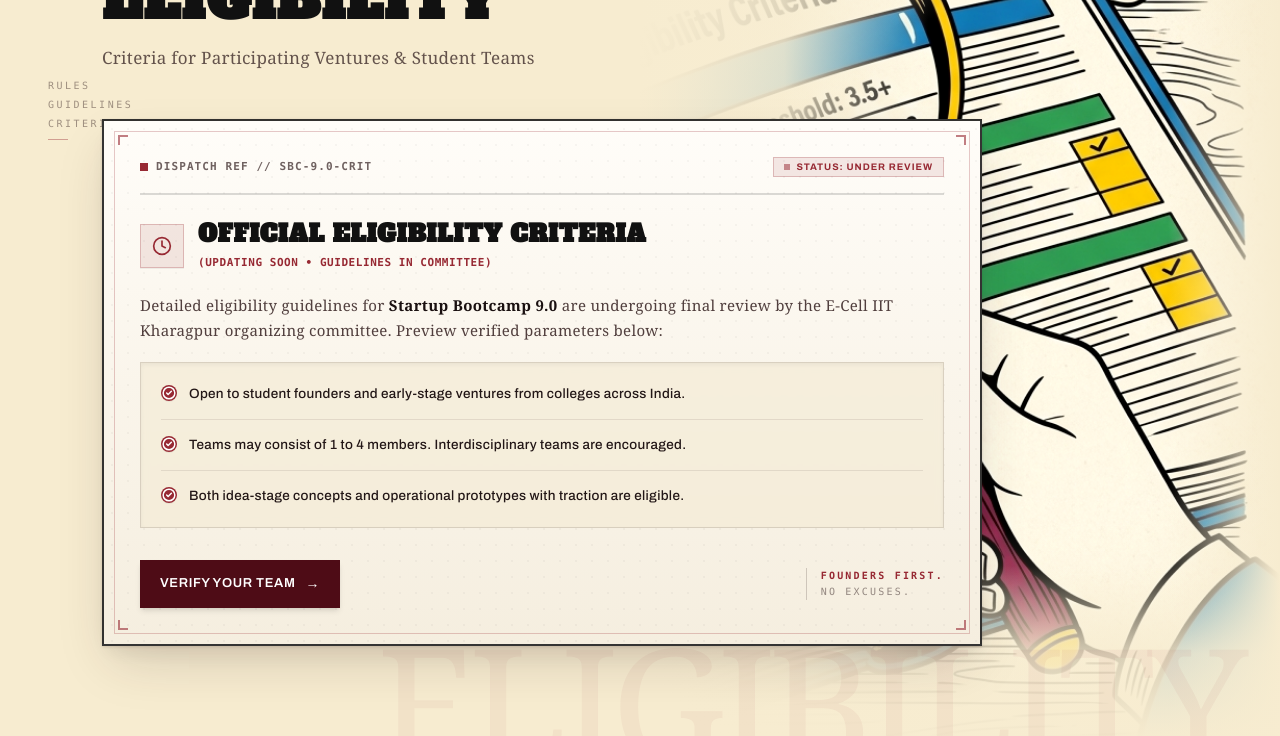
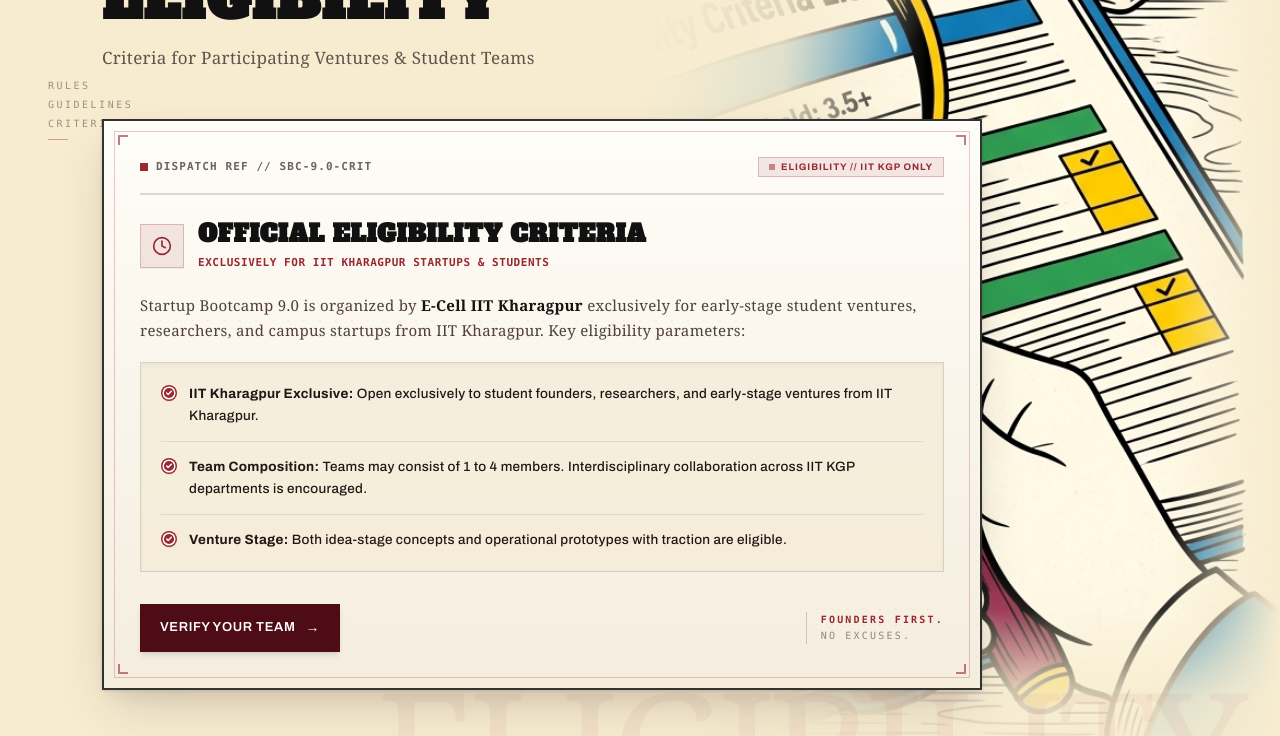
Before and after one commit to suvam-dev/sbc2.0, a Next.js app: page / in a window 1280 px wide. Shown: the part 2000-2736 px from the top of the page. Built offline with nearby package versions, Linux system fonts and the light colour scheme.

Commit message:
fix: update eligibility criteria to be exclusively for IIT Kharagpur startups and students

```diff
--- a/app/components/Eligibility.tsx
+++ b/app/components/Eligibility.tsx
@@ -156,7 +156,7 @@
             </div>
             <span className="inline-flex items-center gap-1.5 px-2 sm:px-2.5 py-0.5 rounded-none bg-[#972933]/10 text-[#972933] font-bold text-[9px] sm:text-[9.5px] tracking-widest border border-[#972933]/25">
               <span className="w-1.5 h-1.5 rounded-none bg-[#972933] animate-pulse" />
-              STATUS: UNDER REVIEW
+              ELIGIBILITY // IIT KGP ONLY
             </span>
           </div>
 
@@ -170,13 +170,13 @@
                 Official Eligibility Criteria
               </h3>
               <span className="text-[10px] sm:text-[11px] font-mono text-[#972933] font-bold tracking-wider uppercase">
-                (Updating Soon • Guidelines in Committee)
+                Exclusively for IIT Kharagpur Startups &amp; Students
               </span>
             </div>
           </div>
 
           <p className="relative z-10 text-xs sm:text-sm md:text-[15px] leading-relaxed text-[#321F1F]/85 mb-4 sm:mb-5 font-serif">
-            Detailed eligibility guidelines for <strong className="font-semibold text-[#1a1010]">Startup Bootcamp 9.0</strong> are undergoing final review by the E-Cell IIT Kharagpur organizing committee. Preview verified parameters below:
+            Startup Bootcamp 9.0 is organized by <strong className="font-semibold text-[#1a1010]">E-Cell IIT Kharagpur</strong> exclusively for early-stage student ventures, researchers, and campus startups from IIT Kharagpur. Key eligibility parameters:
           </p>
 
           {/* Inner Checklist Container with Rich Warm Parchment & High Contrast */}
@@ -186,7 +186,7 @@
                 <CheckCircle2 className="w-3.5 h-3.5 text-white stroke-[2.5]" />
               </div>
               <span className="text-xs sm:text-[13.5px] text-[#221616] font-medium leading-relaxed">
-                Open to student founders and early-stage ventures from colleges across India.
+                <strong>IIT Kharagpur Exclusive:</strong> Open exclusively to student founders, researchers, and early-stage ventures from IIT Kharagpur.
               </span>
             </div>
             <div className="h-px w-full bg-[#321F1F]/10" aria-hidden="true" />
@@ -195,7 +195,7 @@
                 <CheckCircle2 className="w-3.5 h-3.5 text-white stroke-[2.5]" />
               </div>
               <span className="text-xs sm:text-[13.5px] text-[#221616] font-medium leading-relaxed">
-                Teams may consist of 1 to 4 members. Interdisciplinary teams are encouraged.
+                <strong>Team Composition:</strong> Teams may consist of 1 to 4 members. Interdisciplinary collaboration across IIT KGP departments is encouraged.
               </span>
             </div>
             <div className="h-px w-full bg-[#321F1F]/10" aria-hidden="true" />
@@ -204,7 +204,7 @@
                 <CheckCircle2 className="w-3.5 h-3.5 text-white stroke-[2.5]" />
               </div>
               <span className="text-xs sm:text-[13.5px] text-[#221616] font-medium leading-relaxed">
-                Both idea-stage concepts and operational prototypes with traction are eligible.
+                <strong>Venture Stage:</strong> Both idea-stage concepts and operational prototypes with traction are eligible.
               </span>
             </div>
           </div>
--- a/app/components/HeroSection.tsx
+++ b/app/components/HeroSection.tsx
@@ -58,7 +58,7 @@
     { label: "Registration", title: "Open For Student Teams", tag: "Apply Online" },
     { label: "Mentorship", title: "Two One-on-One Rounds", tag: "Alumni & Leaders" },
     { label: "Focus", title: "Strategy, Product & Scale", tag: "Idea to Prototype" },
-    { label: "Eligibility", title: "Pan-India Colleges", tag: "1-4 Members" },
+    { label: "Eligibility", title: "IIT Kharagpur Only", tag: "1-4 Members" },
   ];
 
   return (
--- a/app/components/PastMentorsMarquee.tsx
+++ b/app/components/PastMentorsMarquee.tsx
@@ -307,7 +307,7 @@
                   Guide Startup Bootcamp 9.0
                 </h4>
                 <p className="text-[11.5px] text-[#321F1F]/70 font-serif leading-snug mb-3">
-                  Mentor early-stage ventures from colleges across India.
+                  Mentor early-stage ventures from IIT Kharagpur.
                 </p>
                 {renderCtaButton("w-full")}
               </div>
@@ -355,7 +355,7 @@
                 Guide the Next Wave of Founders
               </h4>
               <p className="text-xs text-[#321F1F]/75 font-serif leading-relaxed mb-3.5">
-                Share your operational experience and mentor ambitious early-stage startups from across India.
+                Share your operational experience and mentor ambitious early-stage startups from IIT Kharagpur.
               </p>
               {renderCtaButton("w-full shadow-md")}
             </div>
--- a/app/components/RegisterWizard.tsx
+++ b/app/components/RegisterWizard.tsx
@@ -424,8 +424,7 @@
                 >
                   <div className="text-center space-y-2">
                     <p className="text-xs sm:text-sm text-[#321F1F]/75">
-                      Startup Bootcamp is open to full-time undergraduate and postgraduate students
-                      in India.
+                      Startup Bootcamp 9.0 is exclusively open to student ventures, researchers, and campus startups of IIT Kharagpur.
                     </p>
                   </div>
 
@@ -434,12 +433,12 @@
                       htmlFor="college-email"
                       className="block text-xs sm:text-sm font-semibold text-[#321F1F]"
                     >
-                      Enter your College Email ID
+                      Enter your IIT Kharagpur Email ID
                     </label>
                     <input
                       id="college-email"
                       type="email"
-                      placeholder="e.g. rollnumber@iitkgp.ac.in or student@college.edu"
+                      placeholder="e.g. rollnumber@kgp.ac.in or student@iitkgp.ac.in"
                       value={formData.collegeEmail}
                       onChange={(e) => {
                         setFormData((prev) => ({ ...prev, collegeEmail: e.target.value }));
```
